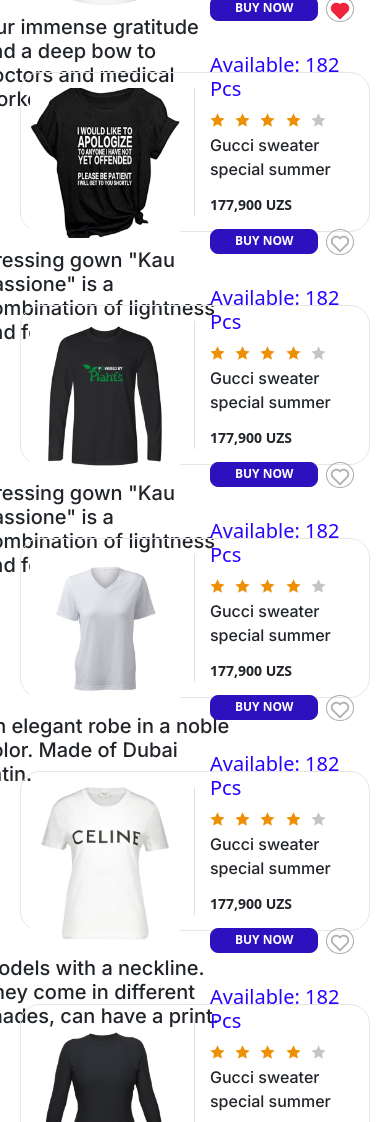
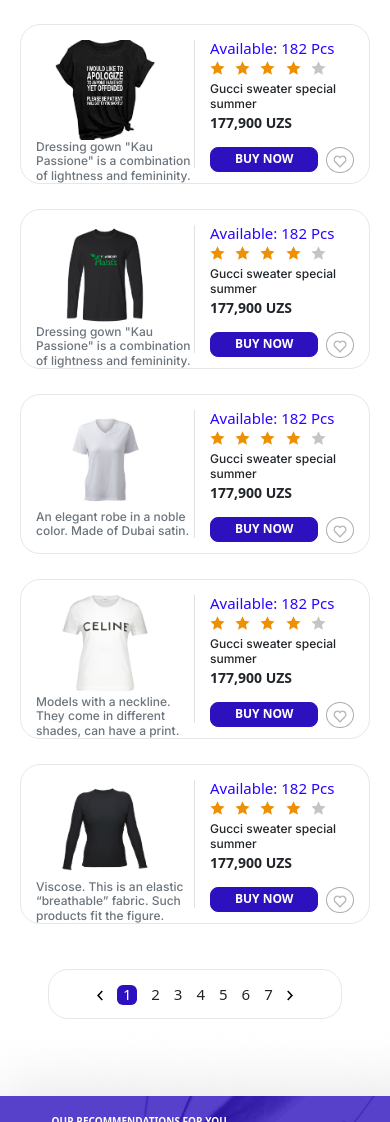
Before and after one commit to DearInvisible/textile, a plain HTML site: page clothes_women.html in a window 390 px wide. Shown: the part 270-1392 px from the top of the page. Drawn offline with nearby package versions, Linux system fonts and the light colour scheme.

Commit message:
make clothes_women page responsive

```diff
--- a/clothes_women.html
+++ b/clothes_women.html
@@ -37,27 +37,17 @@
     <!-- Nav_bar -->
     <div class="barshadow">
      <nav class="navbar navbar-expand-lg navbar-light">
+
   <div class="container-fluid">
-          <a class="navbar-brand" href="./index.html"
-            ><img
-              class="logo nav_logo me-5 ms-5"
-              src="./textile/imgs/logo imir 1.png"
-          /></a>
-          <button
-            class="navbar-toggler"
-            type="button"
-            data-bs-toggle="collapse"
-            data-bs-target="#navbarNavDropdown"
-            aria-controls="navbarNavDropdown"
-            aria-expanded="false"
-            aria-label="Toggle navigation"
-          >
+    <a class="navbar-brand" href="./index.html"><img class="logo nav_logo me-5 ms-5" src="./textile/imgs/logo imir 1.png" /></a>
+    <button class="navbar-toggler" type="button" data-bs-toggle="collapse" data-bs-target="#navbarNavDropdown" aria-controls="navbarNavDropdown" aria-expanded="false" aria-label="Toggle navigation">
       <span class="navbar-toggler-icon"></span>
     </button>
     <div class="collapse navbar-collapse" id="navbarNavDropdown">
+
      <ul class="navbar-nav me-auto mb-2 mb-lg-0">
                 <li class="nav-item me-4 ms-5 nav_home">
-                <a class="nav-link active inter" aria-current="page" href="#"
+                  <a class="nav-link active inter" aria-current="page" href="./index.html"
                     >Home</a
                   >
                 </li>
@@ -67,9 +57,7 @@
                   >
                 </li>
                 <li class="nav-item me-4">
-                <a class="nav-link active inter" href="./clothes_men.html"
-                  >Clothes</a
-                >
+                  <a class="nav-link active inter" href="./clothes_men.html">Clothes</a>
                 </li>
                 <li class="nav-item me-4">
                   <a class="nav-link active inter" href="./about_us.html"
@@ -77,9 +65,7 @@
                   >
                 </li>
                 <li class="nav-item me-5">
-                <a class="nav-link active inter" href="./contact_us.html"
-                  >Contact Us</a
-                >
+                  <a class="nav-link active inter" href="./contact_us.html">Contact Us</a>
                 </li>
               </ul>
             <select class="border-0 bg-white">
@@ -88,13 +74,14 @@
             <option value="2">Ru</option>
           </select>
             </div>
-        </div>
-        <div class="d-flex ms-5">
+
+  </div><div class="d-flex ms-5">
+
            <button class="btn btns1 bg-white" type="button">
-            <p class="bluetxt">Sign in</p>
+            <p class="bluetxt btn1_txt">Sign in</p>
           </button>
           <button class="btn btns2 me-5" type="button">
-            <p class="whitetxt">Sign up</p>
+            <p class="whitetxt btn1_txt">Sign up</p>
           </button>
         </div>
 </nav>
@@ -162,9 +149,9 @@
     <div class="d-flex justify-content-center">
       <div class="card-group mx-5 p-4 cardsborder1 d-flex align-items-center">
         <div class="border-end firstcard1">
-          <img src="./textile/imgs/w_Rectangle 141.png" class="card-img-top" />
-          <div class="secondcard1 inter">
-            <h5 class="greytxt">
+          <img src="./textile/imgs/w_Rectangle 141.png" class="card-img-top first_img" />
+          <div class="secondcard1 inter t-shirt_txt_card">
+            <h5 class="text-muted t-shirt_txt">
               Our immense gratitude and a deep bow to doctors and medical
               workers.
             </h5>
@@ -174,7 +161,7 @@
         <div class="thirdcard1">
           <div class="row d-flex justify-content-center pt-1">
             <div>
-              <h5 class="bluetxt">Available: 182 Pcs</h5>
+              <h5 class="bluetxt available">Available: 182 Pcs</h5>
               <a href="#"
                 ><img id="strs1" src="./textile/imgs/stargold.svg"
               /></a>
@@ -190,14 +177,14 @@
               <a href="#"
                 ><img id="strs1" src="./textile/imgs/starsilver.svg"
               /></a>
-              <p class="inter">Gucci sweater special summer</p>
+              <p class="inter gucci_txt">Gucci sweater special summer</p>
               <h4 class="card-title mt-5"><strong>177,900 UZS</strong></h4>
               <div class="d-flex">
                 <a href="#" class="btn btn-primary btnbuy blueclr radius mt-1"
                   ><span class="loremsize"><strong>BUY NOW</strong></span></a
                 >
                 <div class="circle ms-2 grey_border circlesize mt-1">
-                  <a href="#"><img src="./textile/imgs/redhrt.png" /></a>
+                  <a href="#"><img class="hrt" src="./textile/imgs/redhrt.png" /></a>
                 </div>
               </div>
             </div>
@@ -266,13 +253,11 @@
     <!--#card-->
      <!--card(2)-->
     <div class="d-flex justify-content-center">
-      <div
-        class="card-group mx-5 p-4 cardsborder1 d-flex align-items-center mt-5"
-      >
+      <div class="card-group mx-5 p-4 cardsborder1 d-flex align-items-center">
         <div class="border-end firstcard1">
-          <img src="./textile/imgs/w_Rectangle 143.png" class="card-img-top" />
-          <div class="secondcard1 inter">
-            <h5 class="greytxt">
+          <img src="./textile/imgs/w_Rectangle 143.png" class="card-img-top first_img" />
+          <div class="secondcard1 inter t-shirt_txt_card">
+            <h5 class="text-muted t-shirt_txt">
               Dressing gown "Kau Passione" is a combination of lightness and
               femininity.
             </h5>
@@ -282,7 +267,7 @@
         <div class="thirdcard1">
           <div class="row d-flex justify-content-center pt-1">
             <div>
-              <h5 class="bluetxt">Available: 182 Pcs</h5>
+              <h5 class="bluetxt available">Available: 182 Pcs</h5>
               <a href="#"
                 ><img id="strs1" src="./textile/imgs/stargold.svg"
               /></a>
@@ -298,14 +283,14 @@
               <a href="#"
                 ><img id="strs1" src="./textile/imgs/starsilver.svg"
               /></a>
-              <p class="inter">Gucci sweater special summer</p>
+              <p class="inter gucci_txt">Gucci sweater special summer</p>
               <h4 class="card-title mt-5"><strong>177,900 UZS</strong></h4>
               <div class="d-flex">
                 <a href="#" class="btn btn-primary btnbuy blueclr radius mt-1"
                   ><span class="loremsize"><strong>BUY NOW</strong></span></a
                 >
                 <div class="circle ms-2 grey_border circlesize mt-1">
-                  <a href="#"><img src="./textile/imgs/hrtnclr.png" /></a>
+                  <a href="#"><img class="hrt" src="./textile/imgs/hrtnclr.png" /></a>
                 </div>
               </div>
             </div>
@@ -374,13 +359,11 @@
     <!--#card-->
     <!--card(3)-->
     <div class="d-flex justify-content-center">
-      <div
-        class="card-group mx-5 p-4 cardsborder1 d-flex align-items-center mt-5"
-      >
+      <div class="card-group mx-5 p-4 cardsborder1 d-flex align-items-center">
         <div class="border-end firstcard1">
-          <img src="./textile/imgs/w_Rectangle 146.png" class="card-img-top" />
-          <div class="secondcard1 inter">
-            <h5 class="greytxt">
+          <img src="./textile/imgs/w_Rectangle 146.png" class="card-img-top first_img" />
+          <div class="secondcard1 inter t-shirt_txt_card">
+            <h5 class="text-muted t-shirt_txt">
               Dressing gown "Kau Passione" is a combination of lightness and
               femininity.
             </h5>
@@ -390,7 +373,7 @@
         <div class="thirdcard1">
           <div class="row d-flex justify-content-center pt-1">
             <div>
-              <h5 class="bluetxt">Available: 182 Pcs</h5>
+              <h5 class="bluetxt available">Available: 182 Pcs</h5>
               <a href="#"
                 ><img id="strs1" src="./textile/imgs/stargold.svg"
               /></a>
@@ -406,14 +389,14 @@
               <a href="#"
                 ><img id="strs1" src="./textile/imgs/starsilver.svg"
               /></a>
-              <p class="inter">Gucci sweater special summer</p>
+              <p class="inter gucci_txt">Gucci sweater special summer</p>
               <h4 class="card-title mt-5"><strong>177,900 UZS</strong></h4>
               <div class="d-flex">
                 <a href="#" class="btn btn-primary btnbuy blueclr radius mt-1"
                   ><span class="loremsize"><strong>BUY NOW</strong></span></a
                 >
                 <div class="circle ms-2 grey_border circlesize mt-1">
-                  <a href="#"><img src="./textile/imgs/hrtnclr.png" /></a>
+                  <a href="#"><img class="hrt" src="./textile/imgs/hrtnclr.png" /></a>
                 </div>
               </div>
             </div>
@@ -482,13 +465,11 @@
     <!--#card-->
     <!--card(4)-->
     <div class="d-flex justify-content-center">
-      <div
-        class="card-group mx-5 p-4 cardsborder1 d-flex align-items-center mt-5"
-      >
+      <div class="card-group mx-5 p-4 cardsborder1 d-flex align-items-center">
         <div class="border-end firstcard1">
-          <img src="./textile/imgs/w_Rectangle 149.png" class="card-img-top" />
-          <div class="secondcard1 inter">
-            <h5 class="greytxt">
+          <img src="./textile/imgs/w_Rectangle 149.png" class="card-img-top first_img" />
+          <div class="secondcard1 inter t-shirt_txt_card">
+            <h5 class="text-muted t-shirt_txt">
               An elegant robe in a noble color. Made of Dubai satin.
             </h5>
           </div>
@@ -497,7 +478,7 @@
         <div class="thirdcard1">
           <div class="row d-flex justify-content-center pt-1">
             <div>
-              <h5 class="bluetxt">Available: 182 Pcs</h5>
+              <h5 class="bluetxt available">Available: 182 Pcs</h5>
               <a href="#"
                 ><img id="strs1" src="./textile/imgs/stargold.svg"
               /></a>
@@ -513,14 +494,14 @@
               <a href="#"
                 ><img id="strs1" src="./textile/imgs/starsilver.svg"
               /></a>
-              <p class="inter">Gucci sweater special summer</p>
+              <p class="inter gucci_txt">Gucci sweater special summer</p>
               <h4 class="card-title mt-5"><strong>177,900 UZS</strong></h4>
               <div class="d-flex">
                 <a href="#" class="btn btn-primary btnbuy blueclr radius mt-1"
                   ><span class="loremsize"><strong>BUY NOW</strong></span></a
                 >
                 <div class="circle ms-2 grey_border circlesize mt-1">
-                  <a href="#"><img src="./textile/imgs/hrtnclr.png" /></a>
+                  <a href="#"><img class="hrt" src="./textile/imgs/hrtnclr.png" /></a>
                 </div>
               </div>
             </div>
@@ -589,13 +570,11 @@
     <!--#card-->
     <!--card(5)-->
     <div class="d-flex justify-content-center">
-      <div
-        class="card-group mx-5 p-4 cardsborder1 d-flex align-items-center mt-5"
-      >
+      <div class="card-group mx-5 p-4 cardsborder1 d-flex align-items-center">
         <div class="border-end firstcard1">
-          <img src="./textile/imgs/w_Rectangle 153.png" class="card-img-top" />
-          <div class="secondcard1 inter">
-            <h5 class="greytxt">
+          <img src="./textile/imgs/w_Rectangle 153.png" class="card-img-top first_img img_w_5" />
+          <div class="secondcard1 inter t-shirt_txt_card">
+            <h5 class="text-muted t-shirt_txt">
               Models with a neckline. They come in different shades, can have a
               print.
             </h5>
@@ -605,7 +584,7 @@
         <div class="thirdcard1">
           <div class="row d-flex justify-content-center pt-1">
             <div>
-              <h5 class="bluetxt">Available: 182 Pcs</h5>
+              <h5 class="bluetxt available">Available: 182 Pcs</h5>
               <a href="#"
                 ><img id="strs1" src="./textile/imgs/stargold.svg"
               /></a>
@@ -621,14 +600,14 @@
               <a href="#"
                 ><img id="strs1" src="./textile/imgs/starsilver.svg"
               /></a>
-              <p class="inter">Gucci sweater special summer</p>
+              <p class="inter gucci_txt">Gucci sweater special summer</p>
               <h4 class="card-title mt-5"><strong>177,900 UZS</strong></h4>
               <div class="d-flex">
                 <a href="#" class="btn btn-primary btnbuy blueclr radius mt-1"
                   ><span class="loremsize"><strong>BUY NOW</strong></span></a
                 >
                 <div class="circle ms-2 grey_border circlesize mt-1">
-                  <a href="#"><img src="./textile/imgs/hrtnclr.png" /></a>
+                  <a href="#"><img class="hrt" src="./textile/imgs/hrtnclr.png" /></a>
                 </div>
               </div>
             </div>
@@ -697,13 +676,11 @@
     <!--#card-->
     <!--card(6)-->
     <div class="d-flex justify-content-center">
-      <div
-        class="card-group mx-5 p-4 cardsborder1 d-flex align-items-center mt-5"
-      >
+      <div class="card-group mx-5 p-4 cardsborder1 d-flex align-items-center">
         <div class="border-end firstcard1">
-          <img src="./textile/imgs/w_Rectangle 154.png" class="card-img-top" />
-          <div class="secondcard1 inter">
-            <h5 class="greytxt">
+          <img src="./textile/imgs/w_Rectangle 154.png" class="card-img-top first_img" />
+          <div class="secondcard1 inter t-shirt_txt_card">
+            <h5 class="text-muted t-shirt_txt">
               Viscose. This is an elastic “breathable” fabric. Such products fit
               the figure.
             </h5>
@@ -713,7 +690,7 @@
         <div class="thirdcard1">
           <div class="row d-flex justify-content-center pt-1">
             <div>
-              <h5 class="bluetxt">Available: 182 Pcs</h5>
+              <h5 class="bluetxt available">Available: 182 Pcs</h5>
               <a href="#"
                 ><img id="strs1" src="./textile/imgs/stargold.svg"
               /></a>
@@ -729,14 +706,14 @@
               <a href="#"
                 ><img id="strs1" src="./textile/imgs/starsilver.svg"
               /></a>
-              <p class="inter">Gucci sweater special summer</p>
+              <p class="inter gucci_txt">Gucci sweater special summer</p>
               <h4 class="card-title mt-5"><strong>177,900 UZS</strong></h4>
               <div class="d-flex">
                 <a href="#" class="btn btn-primary btnbuy blueclr radius mt-1"
                   ><span class="loremsize"><strong>BUY NOW</strong></span></a
                 >
                 <div class="circle ms-2 grey_border circlesize mt-1">
-                  <a href="#"><img src="./textile/imgs/hrtnclr.png" /></a>
+                  <a href="#"><img class="hrt" src="./textile/imgs/hrtnclr.png" /></a>
                 </div>
               </div>
             </div>
@@ -757,39 +734,40 @@
           bottom_bar
         "
       >
-        <a href="#"><img src="./textile/imgs/blckvctrlft.svg" /></a>
+        <a href="#"><img class="blck_vctr" src="./textile/imgs/blckvctrlft.svg" /></a>
         <div class="d-flex justify-content-center numbers">
-          <h5 class="mx-4 btn1">1</h5>
-          <h5 class="me-4">2</h5>
-          <h5 class="me-4">3</h5>
-          <h5 class="me-4">4</h5>
-          <h5 class="me-4">5</h5>
-          <h5 class="me-4">6</h5>
-          <h5 class="me-4">7</h5>
+          <h5 class="mx-4 btn1 nums">1</h5>
+          <h5 class="me-4 nums">2</h5>
+          <h5 class="me-4 nums">3</h5>
+          <h5 class="me-4 nums">4</h5>
+          <h5 class="me-4 nums">5</h5>
+          <h5 class="me-4 nums">6</h5>
+          <h5 class="me-4 nums">7</h5>
         </div>
 
-        <a href="#"><img src="./textile/imgs/blckvctrrght.svg" /></a>
+        <a href="#"><img class="blck_vctr" src="./textile/imgs/blckvctrrght.svg" /></a>
       </div>
     </div>
+
 
     <!-- Footer -->
 
       <footer>
         <div class="footer w-100 img-fluid whitetxt d-flex justify-content-evenly p-5">
-          <div class="mt-5 me-5">
+          <div class="mt-5">
             <h5 class="rcmtdtn_txt_ftr"><strong>OUR RECOMMENDATIONS FOR YOU</strong></h5>
-            <h6>
+            <h6 class="vw_products">
               View products with current <br />
               discounts
             </h6>
-            <button class="whitetxt btn-outline-light rounded-pill">
+            <button class="whitetxt btn-outline-light rounded-pill see_now_ftr">
               SEE NOW
             </button>
           </div>
-          <div class="mt-5 d-flex align-items-center me-5">
-            <img class="mx-3" src="./textile/imgs/instagram_icon.png" />
-            <img class="mx-3" src="./textile/imgs/telegram_icon.png" />
-            <img class="mx-3" src="./textile/imgs/facebook_icon.png" />
+          <div class="mt-5 d-flex align-items-center me-5 icons_container">
+            <img class="mx-3 icns" src="./textile/imgs/instagram_icon.png" />
+            <img class="mx-3 icns" src="./textile/imgs/telegram_icon.png" />
+            <img class="mx-3 icns" src="./textile/imgs/facebook_icon.png" />
           </div>
         </div>
 
@@ -833,7 +811,7 @@
                 >
               </div>
 
-              <div class="col-md-4 mb-4 ms-3">
+              <div class="col-md-4 mb-4 ms-3 obuna">
               <div class="obuna_ftr">
                 <h6 class="fw-bold mb-4 news_txt">YANGILIKLARGA OBUNA BO'LISH</h6>
                 <p class="text-muted"
@@ -846,7 +824,7 @@
                     class="ms-2 me-3 border-0 bg-light obuna_plchldr"
                     placeholder="Pochta manzilingizni kiriting..."
                   />
-                  <button class="btn blueclr w-auto h-75 ms-2" type="submit">
+                  <button class="btn blueclr w-auto h-75 ms-2 ftr_plchldr_btn" type="submit">
                     <strong class="whitetxt">Obuna bo'lish</strong>
                   </button>
                 </div>
@@ -855,6 +833,7 @@
           </div>
         </section>
 
+      <div class="d-flex justify-content-center">
         <div class="text-center p-4 border-top">
           <div class="d-flex justify-content-center mt-2 mb-4">
             <a class="cards mx-2" href="#"
@@ -877,6 +856,7 @@
             </a>
           </div>
         </div>
+      </div>
       </footer>
     </div>
     <!-- Footer -->
--- a/textile/style.css
+++ b/textile/style.css
@@ -551,6 +551,9 @@ body {
 
   .card-title {
     margin-top: 0 !important;
+  }
+  .img_w_5 {
+    height: 100px;
   }
   /* #Clothes men */
 
```
Lines whose indentation alone changed are shown as unchanged.
